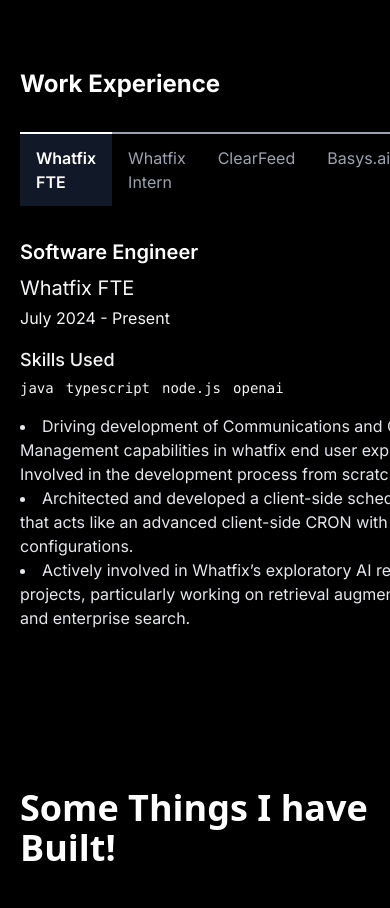
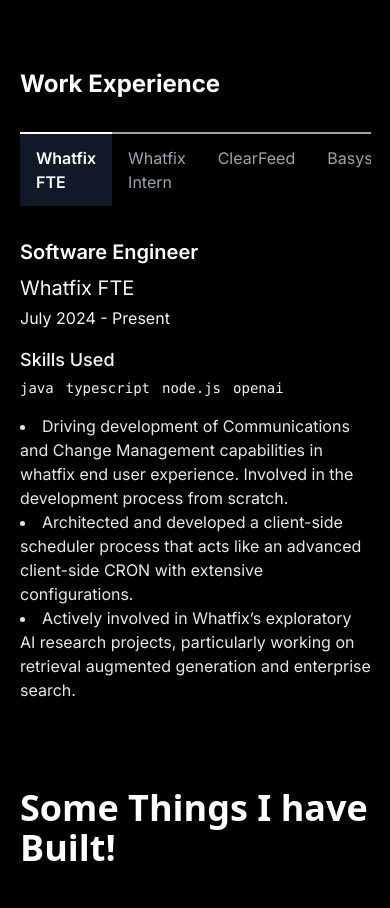
Before and after one commit to naman-luthra/personal-website, a Next.js app: page / in a window 390 px wide. Shown: the part 1500-2408 px from the top of the page. Built offline with nearby package versions, Linux system fonts and the light colour scheme.

Commit message:
minor fix

```diff
--- a/src/sections/ExperienceSection.tsx
+++ b/src/sections/ExperienceSection.tsx
@@ -57,8 +57,8 @@
     return (
         <div className="md:w-5/6 lg:w-4/5 xl:w-2/3 mx-auto" id="experience-section">
             <div className="font-bold text-2xl">{getTranslatedContent("HEADER","EXP", languageCode)}</div>
-            <div className="md:grid md:grid-cols-4 gap-8 w-full h-[36rem] md:h-[28rem] mt-8">
-                <div className="flex md:flex-col md:text-lg w-full h-fit">
+            <div className="md:grid md:grid-cols-4 gap-8 w-full min-h-[36rem] md:min-h-[28rem] mt-8">
+                <div className="flex md:flex-col md:text-lg w-full h-fit overflow-x-auto max-w-[90vw]">
                     {
                         experienceData.map((exp,index)=>{
                             return(
```
